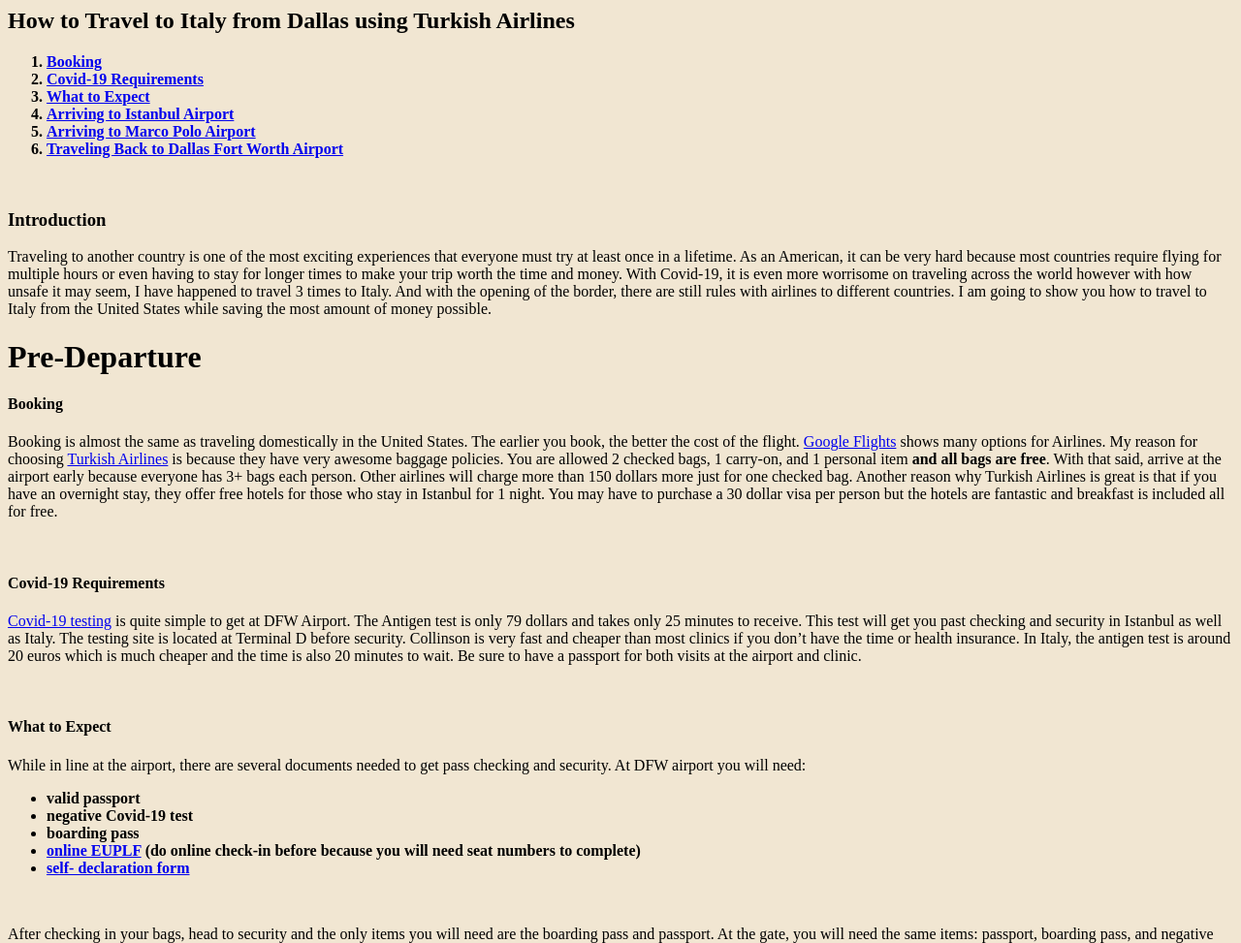
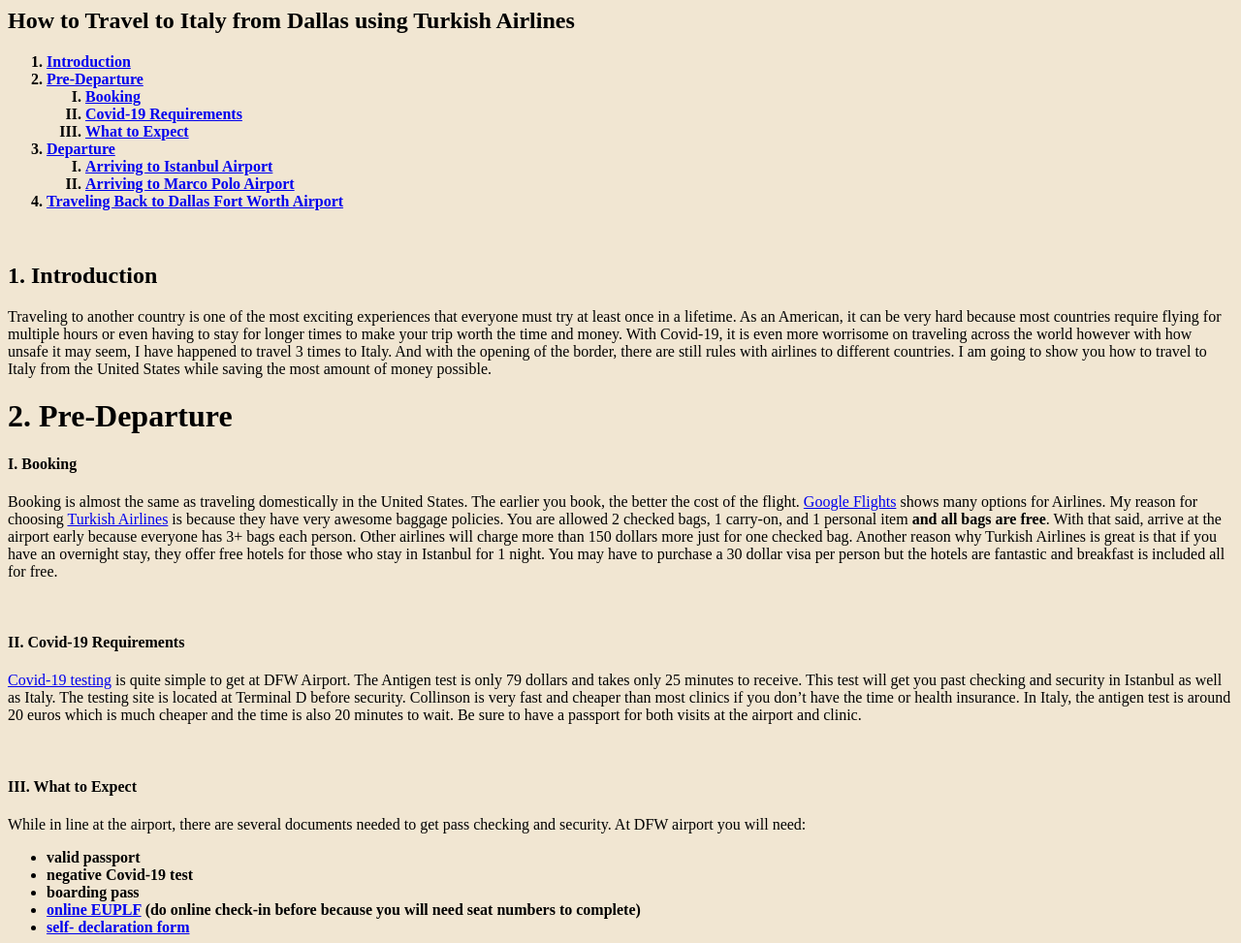
Before and after one commit to cshamari/cshamari.github.io, a plain HTML site: page UStoItaly.html in a window 1280 px wide. Shown: the top 973 px of the page at 97% size. Drawn offline with Linux system fonts and the light colour scheme.

Commit message:
Update UStoItaly.html

```diff
--- a/UStoItaly.html
+++ b/UStoItaly.html
@@ -13,28 +13,38 @@
 
 <body>
 <ol> <strong>
+  <li><a href="#Introduction">Introduction</a></li>
+  <li><a href="#Pre-Departure">Pre-Departure</a></li>
+<ol type="I">
   <li><a href="#Bookingsection">Booking</a></li>
   <li><a href="#COVIDsection">Covid-19 Requirements</a></li>
   <li><a href="#Expectationssection">What to Expect</a></li>
+</ol>
+  <li><a href="#Departure">Departure</a></li>
+  <ol type="I">
   <li><a href="#Arrival_Instanbul">Arriving to Istanbul Airport</a></li>
   <li><a href="#Arrival_MarcoPolo">Arriving to Marco Polo Airport </a></li>
+</ol>
   <li><a href="#Arrival_DFW">Traveling Back to Dallas Fort Worth Airport</a></li> </strong>
 </ol>
 
     <br>
-    <h3>Introduction</h3>
+    <a name= "Introduction"> </a>
+    <h2>1. Introduction</h2>
         <p>Traveling to another country is one of the most exciting experiences that everyone must try at least once in a lifetime. As an American, it can be very hard because most countries require flying for multiple hours or even having to stay for longer times to make your trip worth the time and money. With Covid-19, it is even more worrisome on traveling across the world however with how unsafe it may seem, I have happened to travel 3 times to Italy. And with the opening of the border, there are still rules with airlines to different countries. I am going to show you how to travel to Italy from the United States while saving the most amount of money possible.</p>
-
-    <h1>Pre-Departure </h1> <a name= "BookingSection"> </a> <h4> Booking </h4>
+        <a name= "Pre-Departure"> </a>
+    <h1>2. Pre-Departure </h1>
+    <a name= "BookingSection"> </a>
+    <h4> I. Booking </h4>
         <p>Booking is almost the same as traveling domestically in the United States. The earlier you book, the better the cost of the flight. <a href="https://www.google.com/travel/flights"> Google Flights</a> shows many options for Airlines. My reason for choosing <a href="https://www.turkishairlines.com/en-it/flights/booking/">Turkish Airlines</a> is because they have very awesome baggage policies. You are allowed 2 checked bags, 1 carry-on, and 1 personal item <strong>and all bags are free</strong>. With that said, arrive at the airport early because everyone has 3+ bags each person. Other airlines will charge more than 150 dollars more just for one checked bag. Another reason why Turkish Airlines is great is that if you have an overnight stay, they offer free hotels for those who stay in Istanbul for 1 night. You may have to purchase a 30 dollar visa per person but the hotels are fantastic and breakfast is included all for free.</p>
     <br>
 
     <a name= "COVIDsection"> </a>
-    <h4> Covid-19 Requirements </h4>
+    <h4> II. Covid-19 Requirements </h4>
         <p><a href="https://www.collinsongroup.com/en/covid-19-testing/dallas-fort-worth-airport">Covid-19 testing</a> is quite simple to get at DFW Airport. The Antigen test is only 79 dollars and takes only 25 minutes to receive. This test will get you past checking and security in Istanbul as well as Italy. The testing site is located at Terminal D before security. Collinson is very fast and cheaper than most clinics if you don’t have the time or health insurance. In Italy, the antigen test is around 20 euros which is much cheaper and the time is also 20 minutes to wait. Be sure to have a passport for both visits at the airport and clinic.</p>
     <br>
     <a name= "Expectationssection"> </a>
-    <h4> What to Expect </h4>
+    <h4> III. What to Expect </h4>
        <p>While in line at the airport, there are several documents needed to get pass checking and security. At DFW airport you will need: <br>
         <ul>
         <strong>
@@ -55,10 +65,11 @@
 
 
         <br>
-    <h1>Departure </h1>
+        <a name= "Departure"> </a>
+    <h1>3. Departure </h1>
 
 
-    <a name= "Arrival_Instanbul"> </a> <h4>Arriving to Instanbul</h4>
+    <a name= "Arrival_Instanbul"> </a> <h4>I. Arriving to Instanbul</h4>
 
     <img src="https://i.imgur.com/HYowtSM.jpeg" style="width:600px;height:350px;">
 
@@ -73,11 +84,11 @@
     <br>
 
     <a name= "Arrival_MarcoPolo"> </a>
-    <h4>Arriving to Marco Polo Airport</h4>
+    <h4>II. Arriving to Marco Polo Airport</h4>
        <p>When you arrive at Marco Polo Airport or any airport in Italy, they will ask to see your passport, negative Covid test, and self-declaration form. There are no Ubers so you will have to take a taxi, water taxi, or bus to get to your destination. Or if you know someone in Venice, they can simply pick you up from the airport.</p>
     <br><br>
 
-    <h1>Leaving to DFW Airport</h1> <a name= "Arrival_DFW"> </a> <h4>Traveling Back to DFW Airport</h4>
+    <h1>4. Traveling Back to Dallas Fort Worth Airport</h1> <a name= "Arrival_DFW"> </a>
       <p>The most efficient steps to successfully leave Italy back to the United States. You need a negative Covid-19 test within 48 hours of your arrival to the United States. You can receive the test at <a href="https://www.veneziaairport.it/en/info-and-assistance/swab-test-covid-19.html">Marco Polo Airport Covid testing.</a> Or you can find a nearby pharmacy that is under 30 euros.</p>
     <br><br>
 </body>
```
